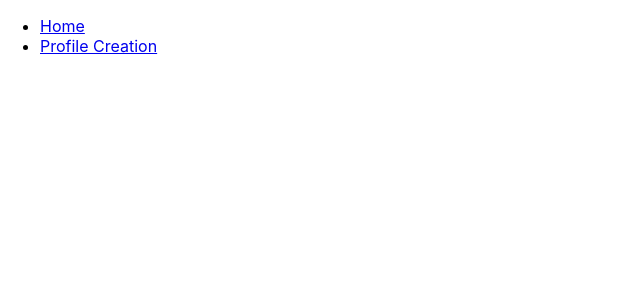
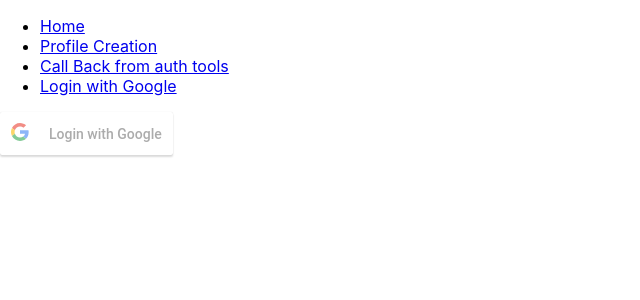
Before and after one commit to svichare/AAppFrontend, a React (Create React App) app: page /LoginWithGoogle in a window 1280 px wide. Shown: the top 300 px of the page, without its empty margins (0-640 px from the left). Built offline with nearby package versions, Linux system fonts and the light colour scheme.

Commit message:
Login using Google integration.

```diff
--- a/package.json
+++ b/package.json
@@ -8,6 +8,7 @@
     "@testing-library/user-event": "^13.5.0",
     "react": "^18.2.0",
     "react-dom": "^18.2.0",
+    "react-google-login": "^5.2.2",
     "react-router-dom": "^6.14.1",
     "react-scripts": "5.0.1",
     "web-vitals": "^2.1.4"
--- a/src/App.js
+++ b/src/App.js
@@ -5,6 +5,10 @@ import './App.css'
 
 import ProfileCreation from './pages/ProfileCreation';
 import Home from './pages/Home';
+import CallBack from './pages/CallBack';
+
+import {GoogleLogin} from './components';
+
 
 const App = () =>{
   const [isLargeScreen, setIsLargeScreen] = useState(true);
@@ -47,11 +51,19 @@ const App = () =>{
           <li>
             <Link to="/ProfileCreation">Profile Creation</Link>
           </li>
+          <li>
+            <Link to="/CallBack">Call Back from auth tools</Link>
+          </li>
+          <li>
+            <Link to="/LoginWithGoogle">Login with Google</Link>
+          </li>
         </ul>
       </nav>
       <Routes>
         <Route path="/Home" Component={Home} handleChangeUrl={handleChangeUrl} />
         <Route path="/ProfileCreation" Component={ProfileCreation} handleChangeUrl={handleChangeUrl}/>
+        <Route path="/CallBack" Component={CallBack} handleChangeUrl={handleChangeUrl}/>
+        <Route path="/LoginWithGoogle" Component={GoogleLogin} handleChangeUrl={handleChangeUrl}/>
       </Routes>
     </BrowserRouter>);
   }
--- /dev/null
+++ b/src/components/GoogleLogin/GoogleLogin.jsx
@@ -0,0 +1,22 @@
+import React from 'react';
+import { GoogleLogin } from 'react-google-login';
+
+const GoogleOAuth = () => {
+  const responseGoogle = (response) => {
+    console.log(response); // Handle the response from Google OAuth
+  };
+
+  return (
+    <div>
+      <GoogleLogin
+        clientId="201175894539-gte8nppbkqha8j0o40cqe7opmrsgmofo.apps.googleusercontent.com"
+        buttonText="Login with Google"
+        onSuccess={responseGoogle}
+        onFailure={responseGoogle}
+        cookiePolicy={'single_host_origin'}
+      />
+    </div>
+  );
+};
+
+export default GoogleOAuth;
--- /dev/null
+++ b/src/components/index.js
@@ -0,0 +1 @@
+export { default as GoogleLogin } from './GoogleLogin/GoogleLogin';
--- /dev/null
+++ b/src/pages/CallBack.jsx
@@ -0,0 +1,10 @@
+import React from "react";
+
+
+export default function CallBack() {
+  return (
+      <div className="gradient__bg">
+        <h2>Callback from auth tools (maybe)</h2>
+      </div>
+  );
+}
```
Also changed, not shown: 1 other file (tests, documents, lock files or other folders).
